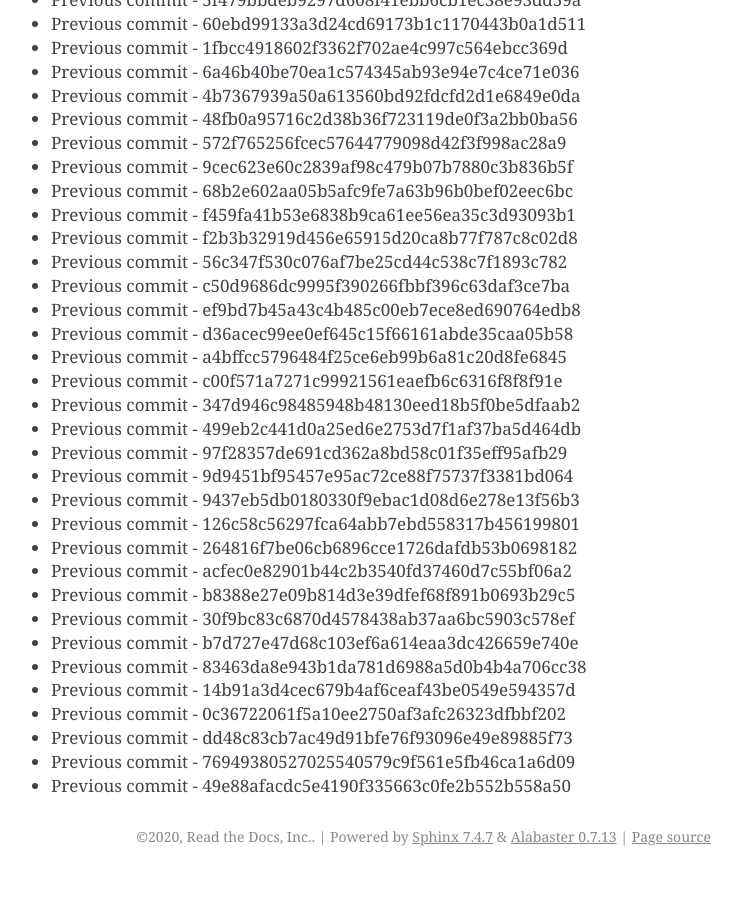
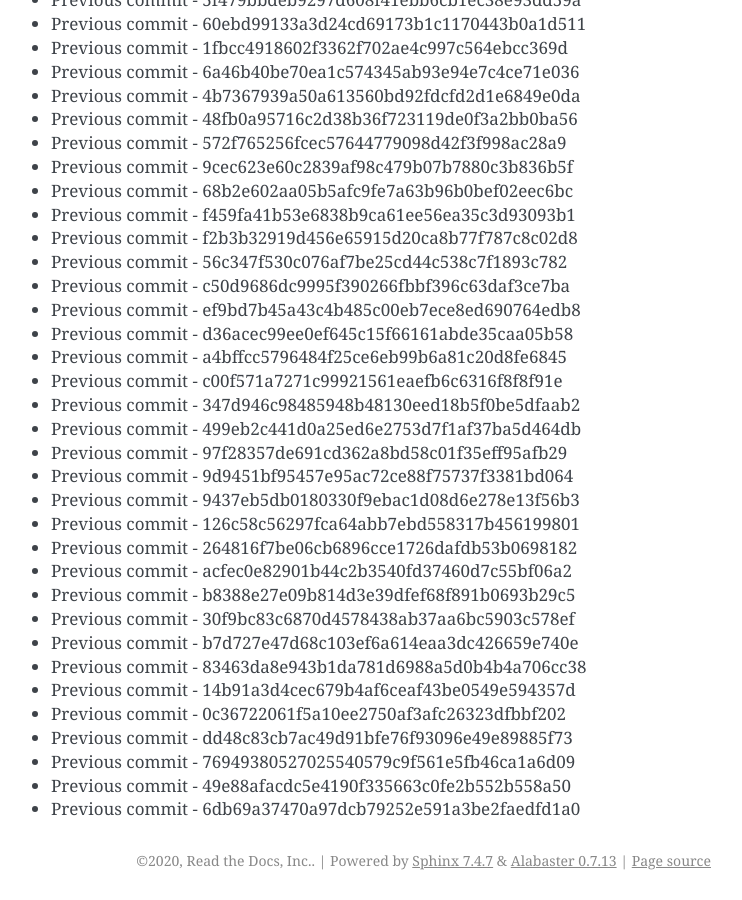
Before and after one commit to readthedocs/rtd-git-stresstest, a Sphinx documentation site: the page built from docs/updates.rst, in a window 1280 px wide and 900 px high, scrolled down 15671 px. Shown: the whole window, without its empty margins (399-1141 px from the left). Built offline with Sphinx 7.4.7, drawn with Linux system fonts in a browser that asks for light colours; before the commit the page ends 16547 px from its top, so only the background shows below that.

Commit message:
Generating commit from previous: 6db69a37470a97dcb79252e591a3be2faedfd1a0

```diff
--- a/docs/updates.rst
+++ b/docs/updates.rst
@@ -690,3 +690,4 @@ It can be tested for any performance characteristics.
 * Previous commit - dd48c83cb7ac49d91bfe76f93096e49e89885f73
 * Previous commit - 76949380527025540579c9f561e5fb46ca1a6d09
 * Previous commit - 49e88afacdc5e4190f335663c0fe2b552b558a50
+* Previous commit - 6db69a37470a97dcb79252e591a3be2faedfd1a0
```
